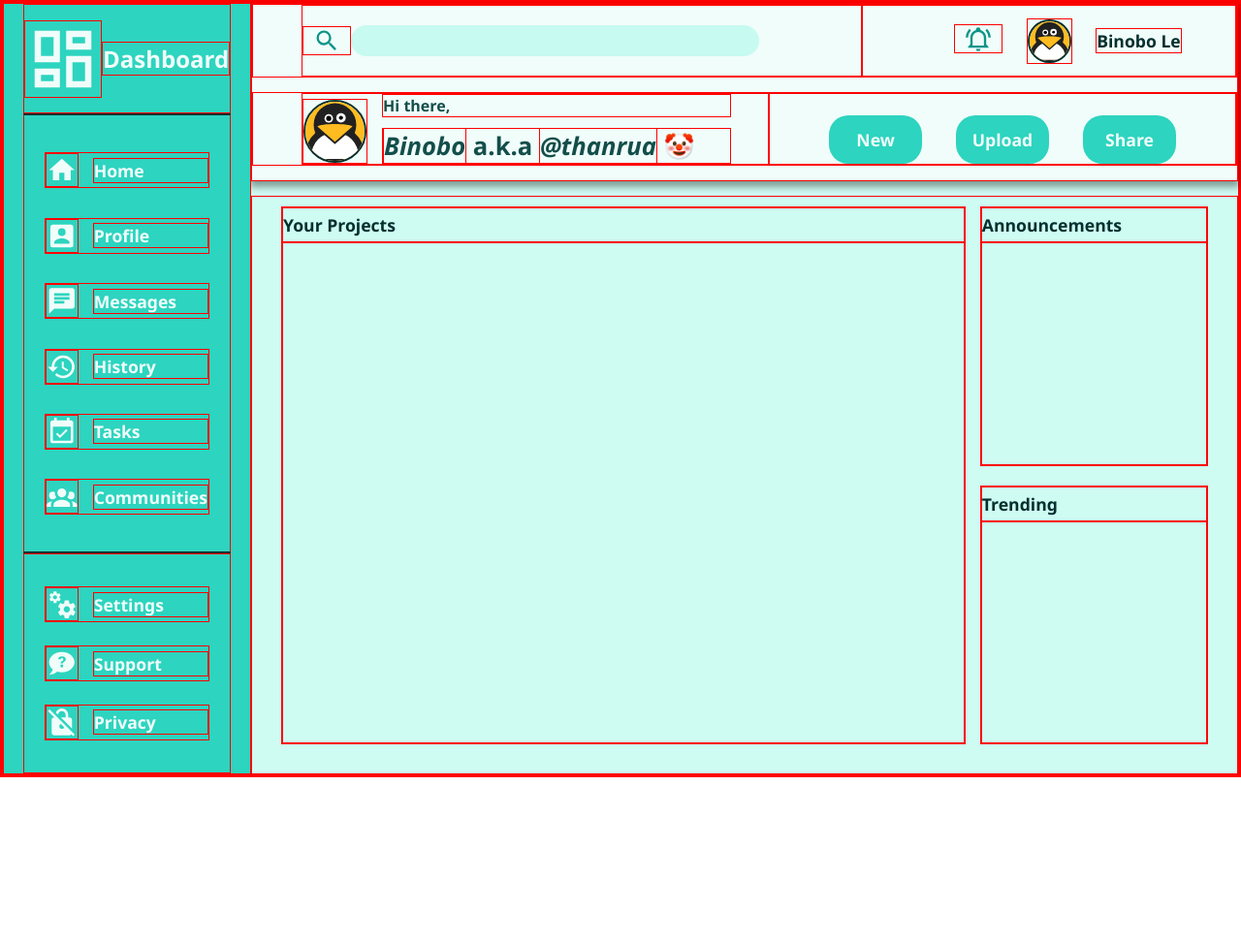
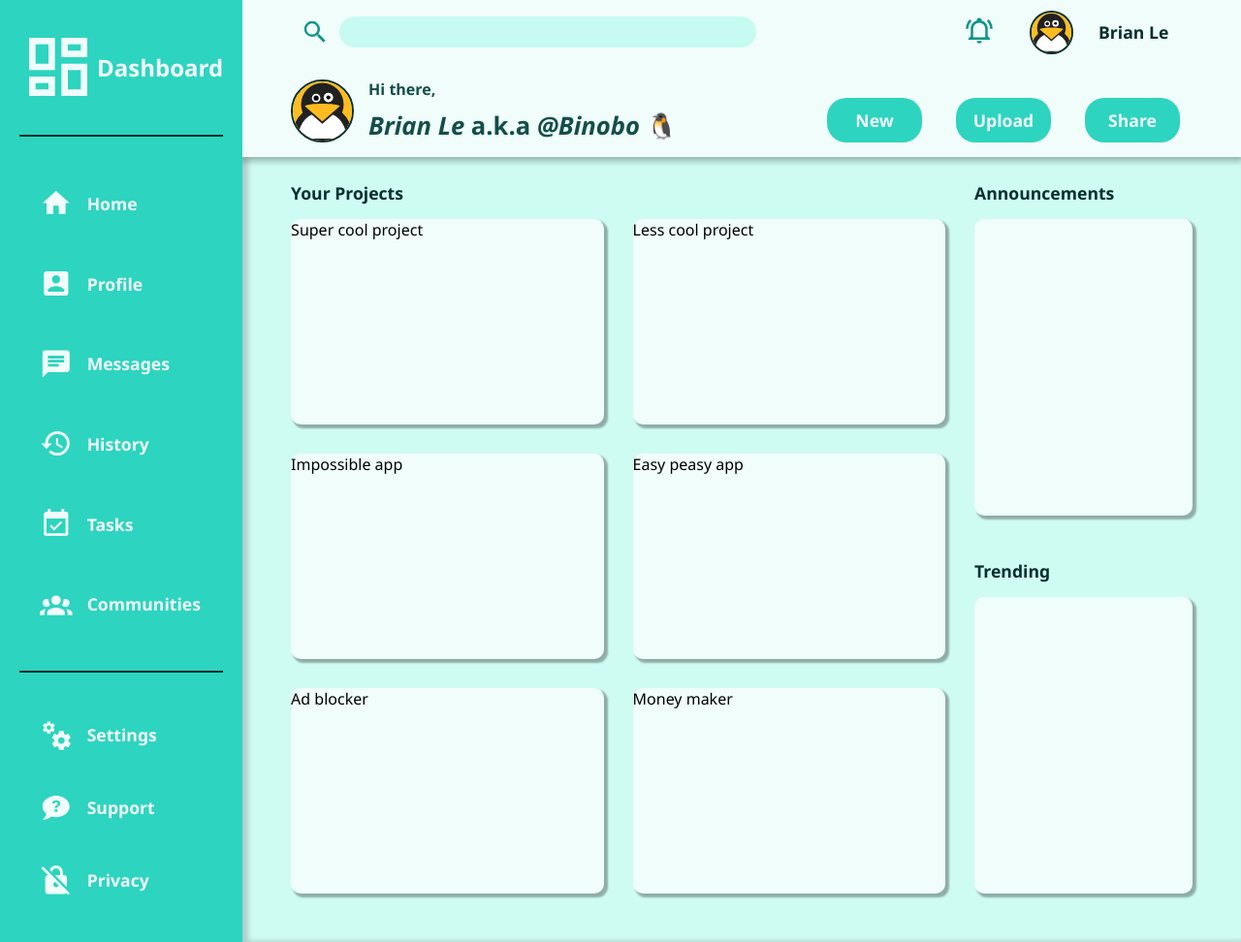
Before and after one commit to brianle169/admin-dashboard, a plain HTML site: page index.html in a window 1280 px wide. Shown: the whole page at 97% size. Before the commit the page ends 802 px from the top, so only its background shows below. Drawn offline with Linux system fonts and the light colour scheme.

Commit message:
CSS styling for project cards, announcement and trending cards

```diff
--- a/index.html
+++ b/index.html
@@ -32,7 +32,7 @@
 						<div class="profile-image">
 							<img src="img/Confused-Penguin.svg" alt="profile.img" width="45" height="45" />
 						</div>
-						<p class="admin-name">Binobo Le</p>
+						<p class="admin-name">Brian Le</p>
 					</div>
 				</div>
 				<div class="lower-header">
@@ -41,7 +41,7 @@
 							<img src="img/Confused-Penguin.svg" alt="profile.img" width="65" height="65" />
 						</div>
 						<p>Hi there,</p>
-						<p class="admin-name"><i>Binobo</i> a.k.a <i>@thanrua</i> 🤡</p>
+						<p class="admin-name"><i>Brian Le</i> a.k.a <i>@Binobo</i> 🐧</p>
 					</div>
 					<div class="action-buttons">
 						<button>New</button>
@@ -147,7 +147,14 @@
 			<div class="main-content">
 				<div class="projects">
 					<label for="cards-container">Your Projects</label>
-					<div class="project-cards-container" id="cards-container"></div>
+					<div class="project-cards-container" id="cards-container">
+						<div class="card">Super cool project</div>
+						<div class="card">Less cool project</div>
+						<div class="card">Impossible app</div>
+						<div class="card">Easy peasy app</div>
+						<div class="card">Ad blocker</div>
+						<div class="card">Money maker</div>
+					</div>
 				</div>
 				<div class="announcements">
 					<label for="announcement-board">Announcements</label>
--- a/styles.css
+++ b/styles.css
@@ -3,19 +3,18 @@
 	margin: 0;
 	box-sizing: border-box;
 	font-family: "Segoe UI", Tahoma, Geneva, Verdana, sans-serif;
-	border: 1px solid red;
+	/* border: 1px solid red; */
 	--color-white: #f0fdfa;
 }
 
 body {
-	height: 100vh;
+	/* height: 100vh; */
 }
 
 .wrapper {
-	height: 100%;
+	/* height: 100%; */
 	display: grid;
 	grid-template: 1fr 5fr / 1fr 5fr;
-	row-gap: 15px;
 	background-color: #99f6e37a;
 }
 
@@ -89,7 +88,7 @@ a:hover {
 	grid-template-rows: 1fr 1fr;
 	row-gap: 15px;
 	padding-bottom: 15px;
-	box-shadow: 0px 5px 7px 1px rgba(0, 0, 0, 0.375);
+	box-shadow: 0px 5px 5px 1px rgba(0, 0, 0, 0.174);
 }
 
 .header > .upper-header {
@@ -246,8 +245,9 @@ a:hover {
 	grid-area: 2 / 2 / 3 / 3;
 	display: grid;
 	grid-template: 1fr 1fr / 3fr 1fr;
-	gap: 20px 15px;
-	padding: 10px 30px 30px 30px;
+	gap: 30px;
+	padding: 10px 50px 50px 50px;
+	box-shadow: inset 5px 0px 5px 1px rgba(0, 0, 0, 0.174);
 }
 
 .main-content > div {
@@ -255,11 +255,28 @@ a:hover {
 	grid-template-rows: auto 1fr;
 }
 
+.main-content div > div {
+	background: var(--color-white);
+	border: none;
+	outline: none;
+	border-radius: 10px;
+	box-shadow: 3px 3px 2px 1px rgba(0, 0, 0, 0.308);
+}
+
+.projects .project-cards-container {
+	background: none;
+	box-shadow: none;
+	display: grid;
+	gap: 30px;
+	grid-template-columns: 1fr 1fr;
+	grid-template-rows: repeat(3, 1fr);
+}
+
 .main-content label {
 	font-size: 1.1rem;
 	font-weight: 700;
 	color: #042f2e;
-	padding: 5px 0px;
+	padding: 15px 0px;
 }
 
 .main-content .projects {
```
